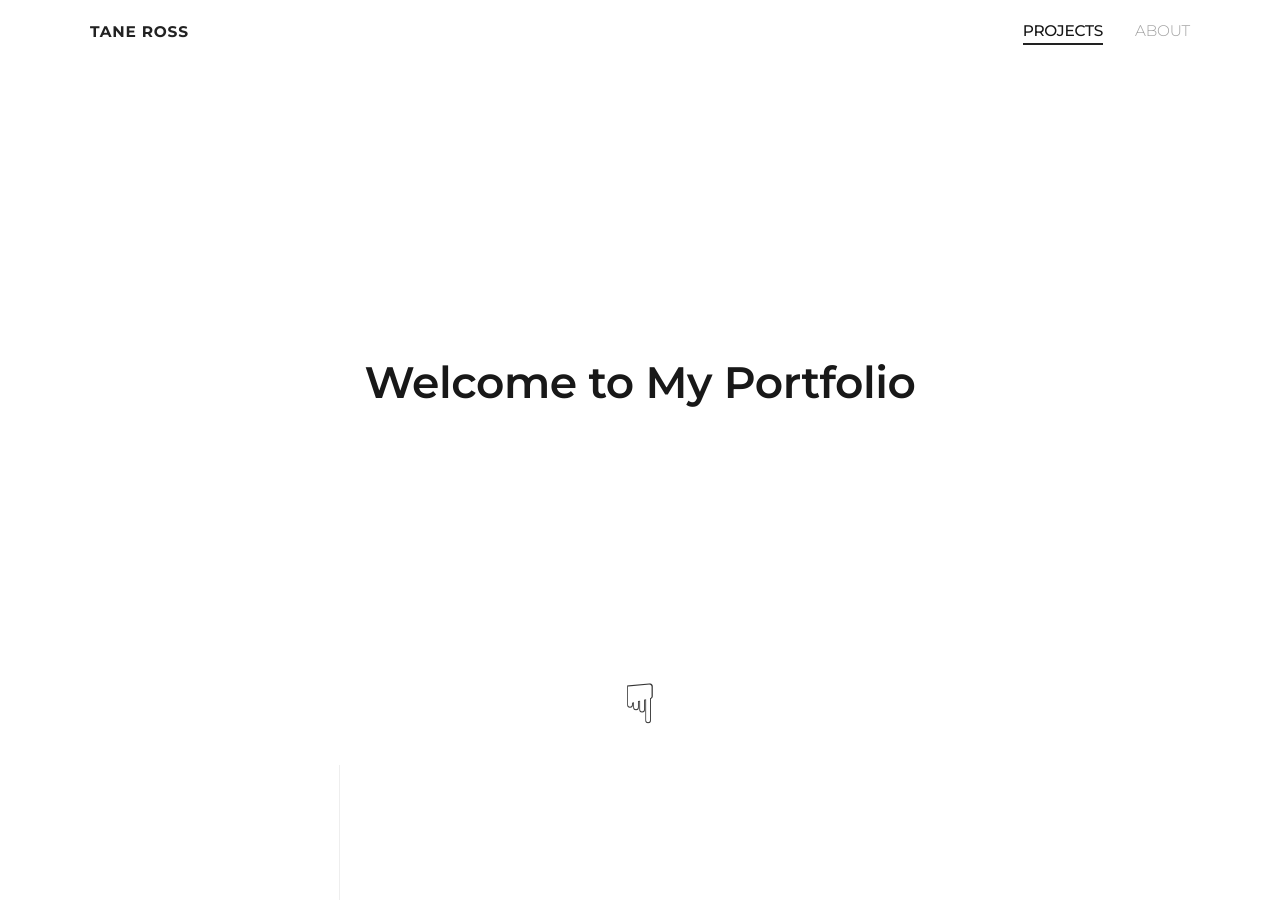
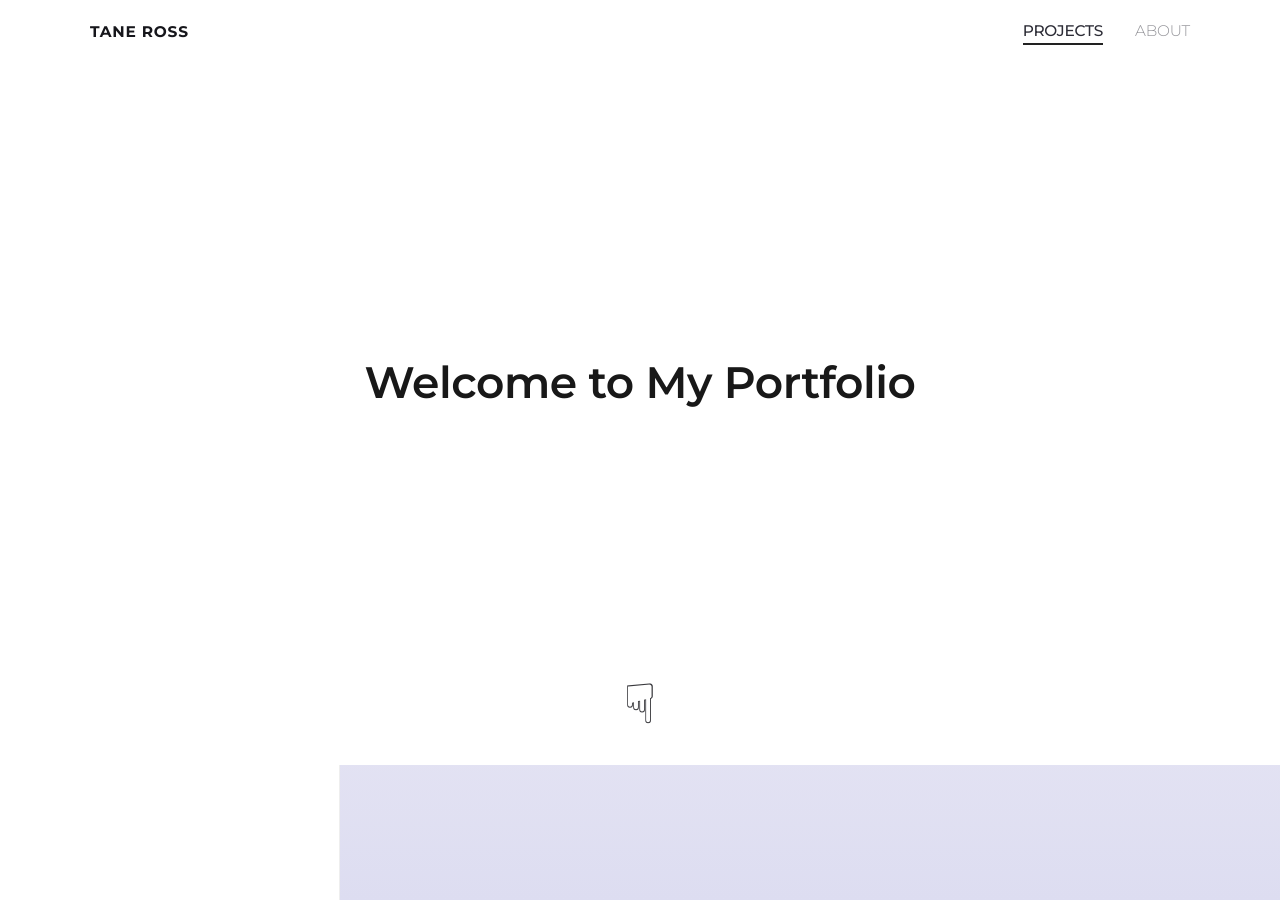
Before and after one commit to projekt2050/Portfolio, a Jekyll site: the page built from gallery.md, in a window 1280 px wide and 900 px high. Built offline with Jekyll 4.4.1, drawn with Linux system fonts in a browser that asks for light colours.

Commit message:
Update main.css

```diff
--- a/assets/main.css
+++ b/assets/main.css
@@ -1,11 +1,12 @@
-/* Custom CSS to closely match michaellatwersky.com */
+/* Custom CSS to closely */
+/* colors: bg #ddddff1, text #16161B, secondary #2C2C36, hover #2C2C51 */
 
 html, body {
   height: 100%;
   margin: 0;
   padding: 0;
-  background: #fff;
-  color: #111;
+  background-image: linear-gradient(to bottom, #ffffff, #f7f6fb, #efeef8, #e6e5f4, #ddddf1);
+  color: #16161B;
   font-family: "Montserrat", Arial, sans-serif;
   font-size: 22px;
   line-height: 1.6;
@@ -80,7 +81,7 @@ header {
   font-size: .7rem;
   font-weight: 700;
   letter-spacing: 0.05em;
-  color: #222;
+  color: #16161B;
 }
 
 .nav-links {
@@ -93,12 +94,12 @@ header {
 .nav-links li {
   text-transform: uppercase;
   font-size: .7rem;
-  color: #444;
+  color: #2C2C36;
   font-weight: 300;
   cursor: pointer;
 }
 .nav-links .nav-active {
-  color: #161616;
+  color: #2C2C36;
   font-weight: 500;
   border-bottom: 2.5px solid #222;
 }
@@ -110,7 +111,7 @@ header {
 }
 .nav-links a:hover {
   text-decoration: underline;
-  color: #111;
+  color: #2C2C51;
   opacity: 1;
 }
 
@@ -135,13 +136,13 @@ h3 {
 }
 
 a {
-  color: #6c63ff;
+  color: #2C2C36;
   text-decoration: underline dotted;
   transition: color 0.2s;
 }
 
 a:hover {
-  color: #111;
+  color: #2C2C51;
 }
 
 ul, ol {
@@ -160,7 +161,7 @@ ul, ol {
 .footer-content {
   margin-right: 80px;
   font-size: .7rem;
-  color: #aaa;
+  color: #2C2C51;
   letter-spacing: 0.01em;
   text-align: right;
   opacity: 0.85;
```
